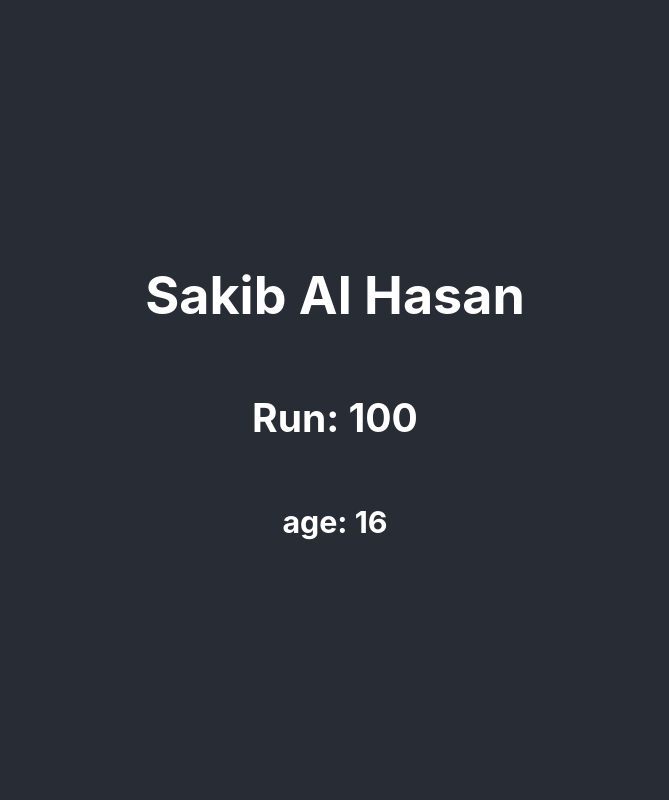
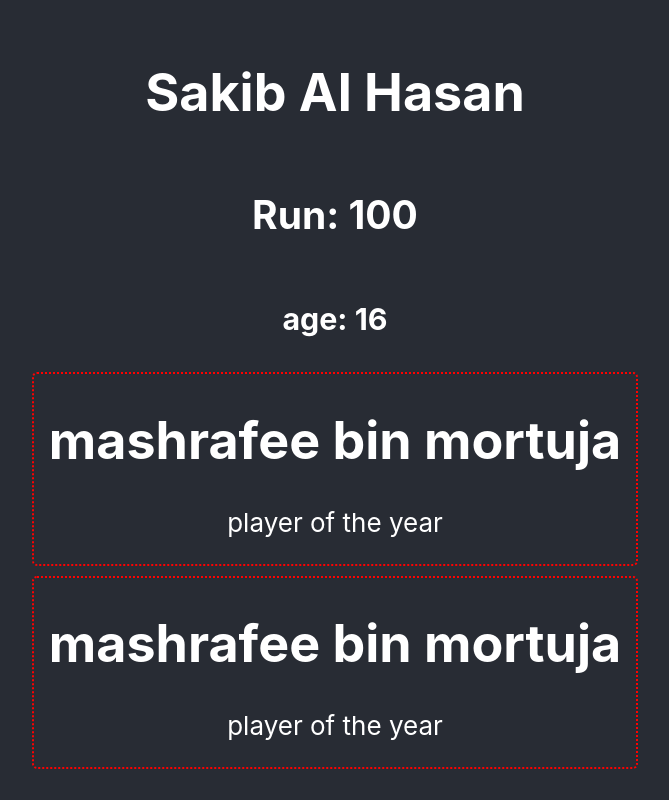
Before and after one commit to Abdullah0095/react-core-conceppts-2021, a React (Create React App) app: page / in a window 1280 px wide. Shown: the whole page, without its empty margins (305-974 px from the left). Built offline with nearby package versions, Linux system fonts and the light colour scheme.

Commit message:
similar kaj

```diff
--- a/src/App.js
+++ b/src/App.js
@@ -5,11 +5,29 @@ function App() {
     <div className="App">
       <header className="App-header">
         <h1>Sakib Al Hasan</h1>
-        <h2>Run: {130-30}</h2>
-        <h3>age: {50-34}</h3>
+        <h2>Run: {130 - 30}</h2>
+        <h3>age: {50 - 34}</h3>
+        <Bangladesh></Bangladesh>
+        <Bangladesh></Bangladesh>
       </header>
     </div>
   );
 }
 
+function Bangladesh() {
+  const bdStyle = {
+    margin: '5px',
+    border: '2px dotted red',
+    borderRadius: '5px',
+    padding: '0px 15px'
+  }
+  return (
+    <div style={bdStyle}>
+      <h1>mashrafee bin mortuja</h1>
+      <p>player of the year</p>
+    </div>
+  )
+
+}
+
 export default App;
```
